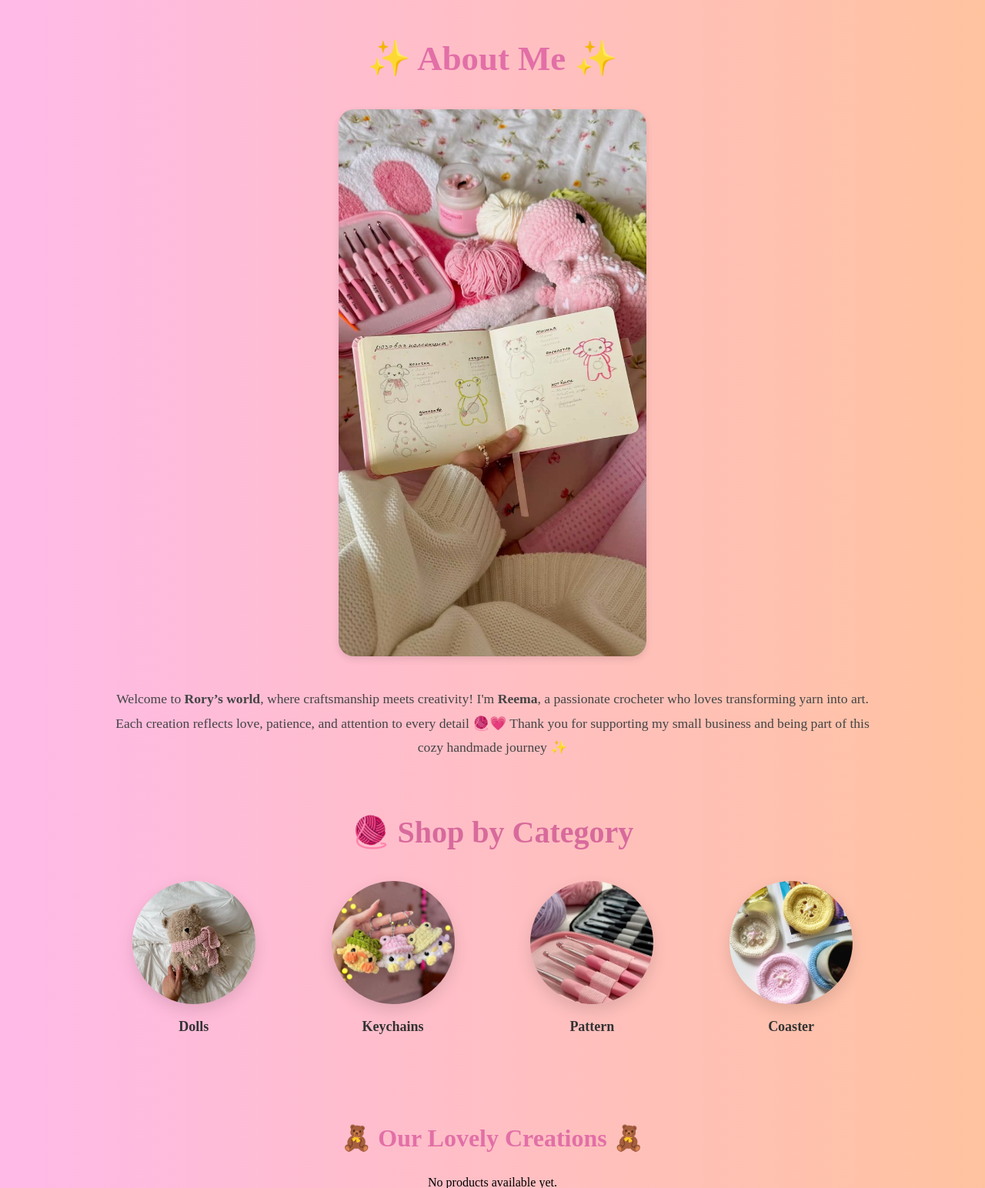
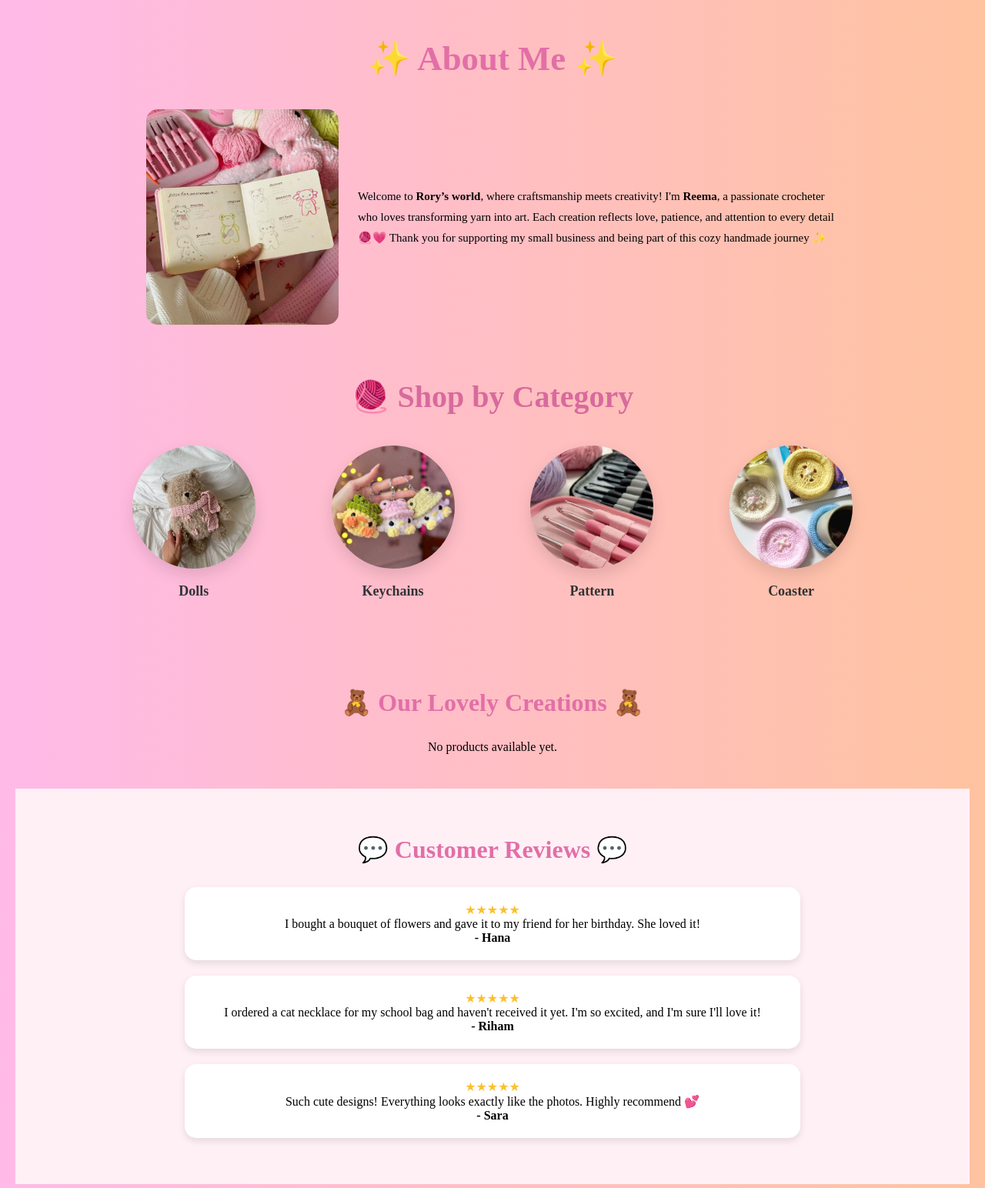
Before and after one commit to r0ry2/crochet-rory-store, a Flask app: page / in a window 1280 px wide. Shown: the part 831-2375 px from the top of the page at 77% size. Run offline with Flask 3, Linux system fonts and the light colour scheme; data that the repository does not hold is empty; some libraries are stand-ins or nearby versions.

Commit message:
Update header and homepage layout

```diff
--- a/static/style.css
+++ b/static/style.css
@@ -593,37 +593,29 @@
 
 .about-container{
     display:flex;
+    align-items:center;
     justify-content:center;
-    align-items:center;
-    flex-wrap:wrap;
-    gap:40px;
-
-    max-width:1000px;
-    margin:auto;
+    gap:25px;
+    max-width:900px;
+    margin:0 auto;
 }
 
 .about-image{
-    width:100%;
-    max-width:400px;
-    height:auto;
-
+    width:250px;
+    height:280px;
     object-fit:cover;
-
-    border-radius:20px;
-    box-shadow:0 4px 10px rgba(0,0,0,.1);
-}
+    border-radius:15px;
+    flex-shrink:0;
+}
+
+
 
 .about-text{
     flex:1;
-    min-width:300px;
-
     text-align:left;
-
-    font-size:1.1rem;
+    font-size:15px;
     line-height:1.8;
-    color:#444;
-}
-
+}
 /* ==========================================
    PRODUCTS
 ========================================== */
@@ -1694,13 +1686,8 @@
     font-size:2.8rem;
 }
 
-.about-container{
-    flex-direction:column;
-}
-
-.about-text{
-    text-align:center;
-}
+
+
 
 .category-card span{
     font-size:18px;
--- a/templates/index.html
+++ b/templates/index.html
@@ -89,6 +89,7 @@
     </p>
 
 </div>
+
 
 <section id="categories">
 
```
